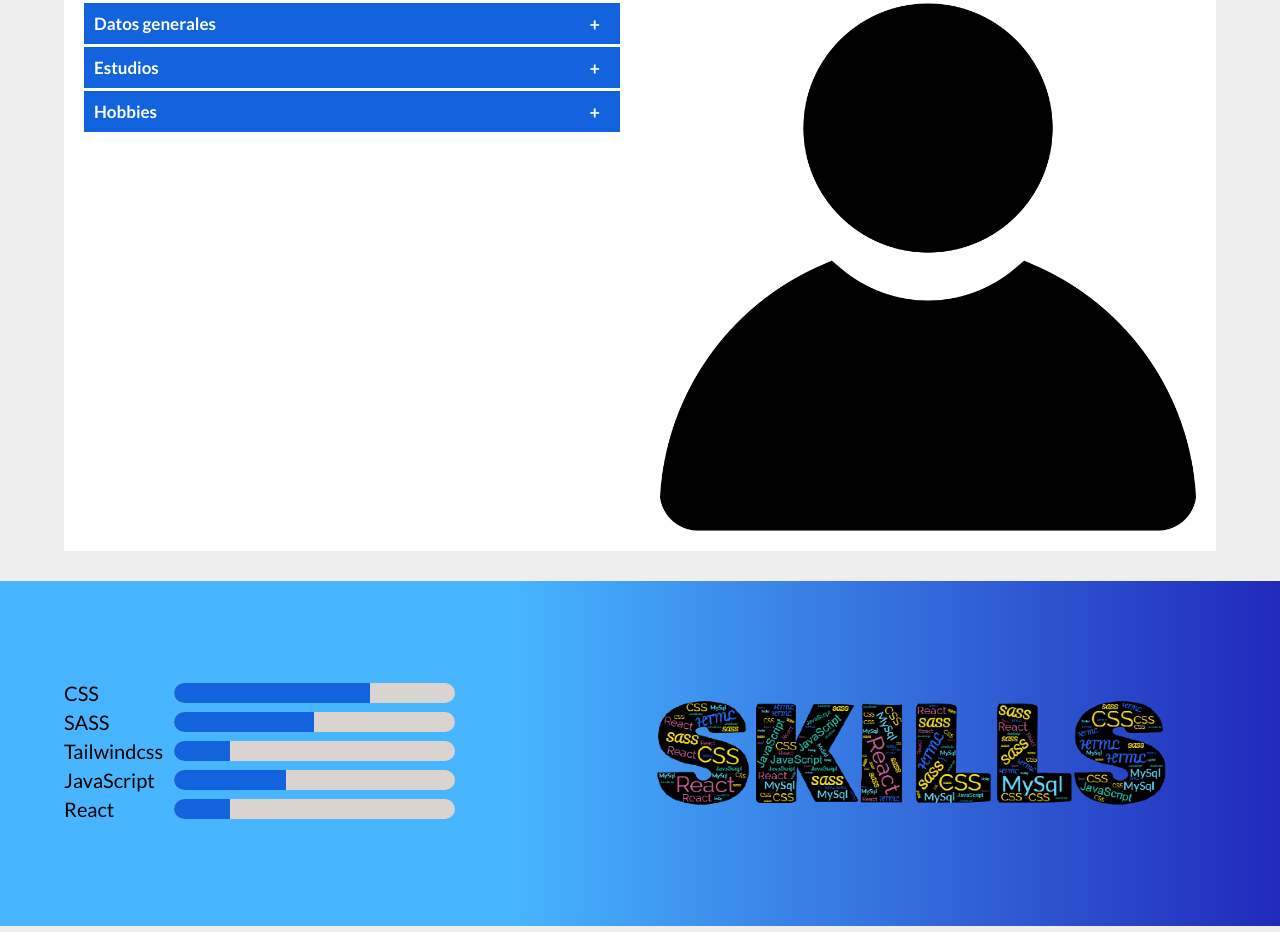
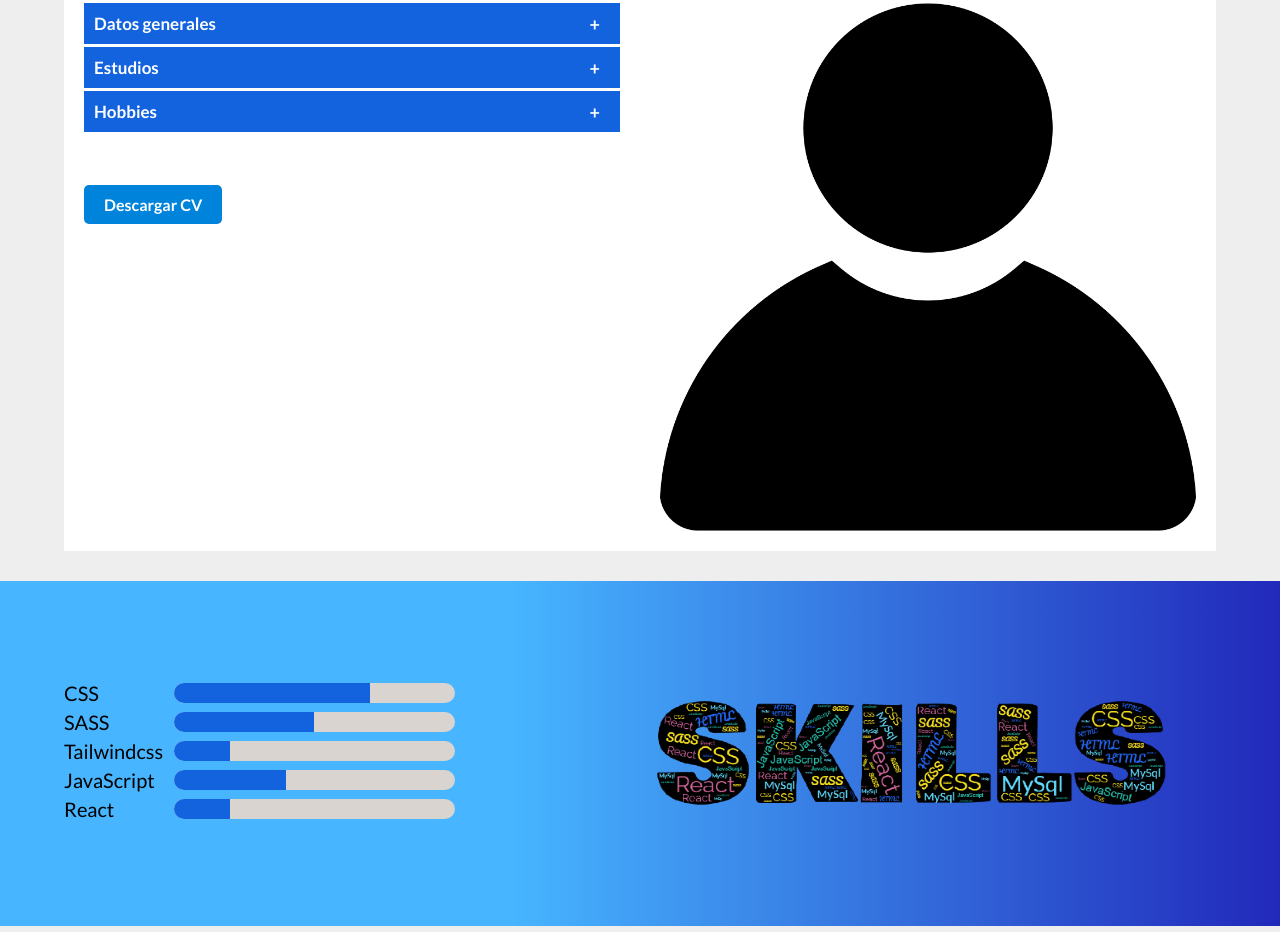
Before and after one commit to vspeed21/portfolio-web, a website: page index.html in a window 1280 px wide. Shown: the part 915-1847 px from the top of the page. Drawn offline with nearby package versions, Linux system fonts and the light colour scheme.

Commit message:
CV Downlad

```diff
--- a/css/app.css
+++ b/css/app.css
@@ -379,6 +379,29 @@ a{
   list-style:disc;
   margin-left: 2rem;
   margin-top: 1rem;
+}
+
+.downlad-cv{
+  display: flex;
+  justify-content: start;
+}
+
+.downlad-cv a{
+  background-color: #0083DB;
+  color: var(--blanco);
+  padding: 1rem 2rem;
+  display: block;
+  margin-top: 5rem;
+  font-size: 1.6rem;
+  font-weight: bold;
+  text-align: center;
+  border-radius: .5rem;
+  transition-property: background-color;
+  transition-duration: .3s;
+}
+
+.downlad-cv a:hover {
+  background-color: var(--secundario);
 }
 
 
--- a/index.html
+++ b/index.html
@@ -106,6 +106,11 @@
               </ul>
             </div>
           </div>
+        </div>
+
+
+        <div class="downlad-cv">
+          <a href="data/CV Victor Torres.pdf" download>Descargar CV</a>
         </div>
       </div>
 
--- a/package.json
+++ b/package.json
@@ -16,10 +16,8 @@
     "url": "https://github.com/vspeed21/portfolio-web/issues"
   },
   "homepage": "https://github.com/vspeed21/portfolio-web#readme",
-  "devDependencies": {
-    "json-server": "^0.17.0"
-  },
   "dependencies": {
+    "json-server": "^0.17.0",
     "typed.js": "^2.0.12"
   }
 }
```
Also changed, not shown: 2 other files.
